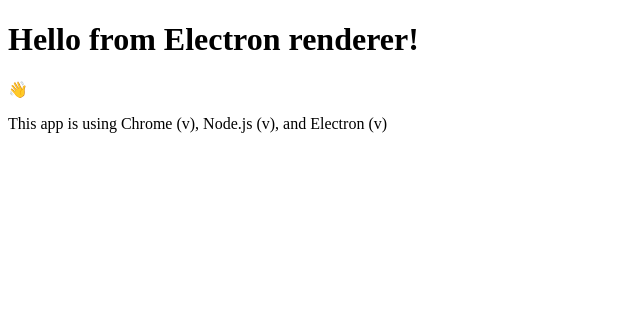
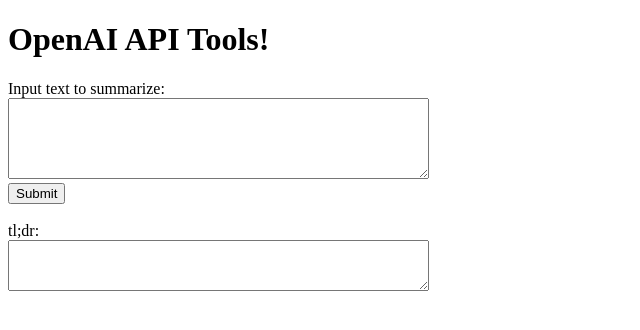
Before and after one commit to Leet-Rothschild/frontend, an Electron app: page renderer/index.html in a window 800 px wide. Shown: the whole page, without its empty margins (0-640 px from the left). Drawn offline with Linux system fonts and the light colour scheme; no server answers.

Commit message:
part 4 video

```diff
--- a/renderer/index.html
+++ b/renderer/index.html
@@ -13,9 +13,21 @@
     <title>Hello from Electron renderer!</title>
   </head>
   <body>
-    <h1>Hello from Electron renderer!</h1>
-    <p>👋</p>
-    <p id="info"></p>
+    <h1>OpenAI API Tools!</h1>
+    <div>
+    <form id="inputText">
+      <label for="inputText">Input text to summarize:</label><br>
+      <textarea name="inputText" rows="5" cols="50"></textarea><br>
+      <input type="submit" value="Submit"><br>
+    </form>
+</div>
+    <br />
+    <div>
+      <label for="summaryText">tl;dr:</label>
+      <br />
+      <textarea id="summaryText" rows="3" cols="50" readonly></textarea>
+    </div>
+    <br />
   </body>
   <script src="./js/renderer.js"></script>
 </html>
--- a/renderer/js/renderer.js
+++ b/renderer/js/renderer.js
@@ -1,2 +1,24 @@
-const information = document.getElementById('info')
-information.innerText = `This app is using Chrome (v${versions.chrome()}), Node.js (v${versions.node()}), and Electron (v${versions.electron()})`
+// function summarizeText() {
+//     const inputText = document.getElementById('inputText').value;
+
+//     // Make a request to the tl;dr API using the inputText
+
+//     // Process the response and extract the summary
+
+//     const summaryText = 'This is the summarized text'; // Replace with the actual summarized text
+
+//     document.getElementById('summaryText').value = summaryText;
+//   }
+
+const form = document.getElementById("inputText");
+if (form) {
+  form.onsubmit = function (e) {
+
+    e.preventDefault();
+    const formData = new FormData(form);
+
+    for (const [key, value] of formData) {
+        console.log(`${key}: ${value}\n`);
+    }
+  }
+}
```
